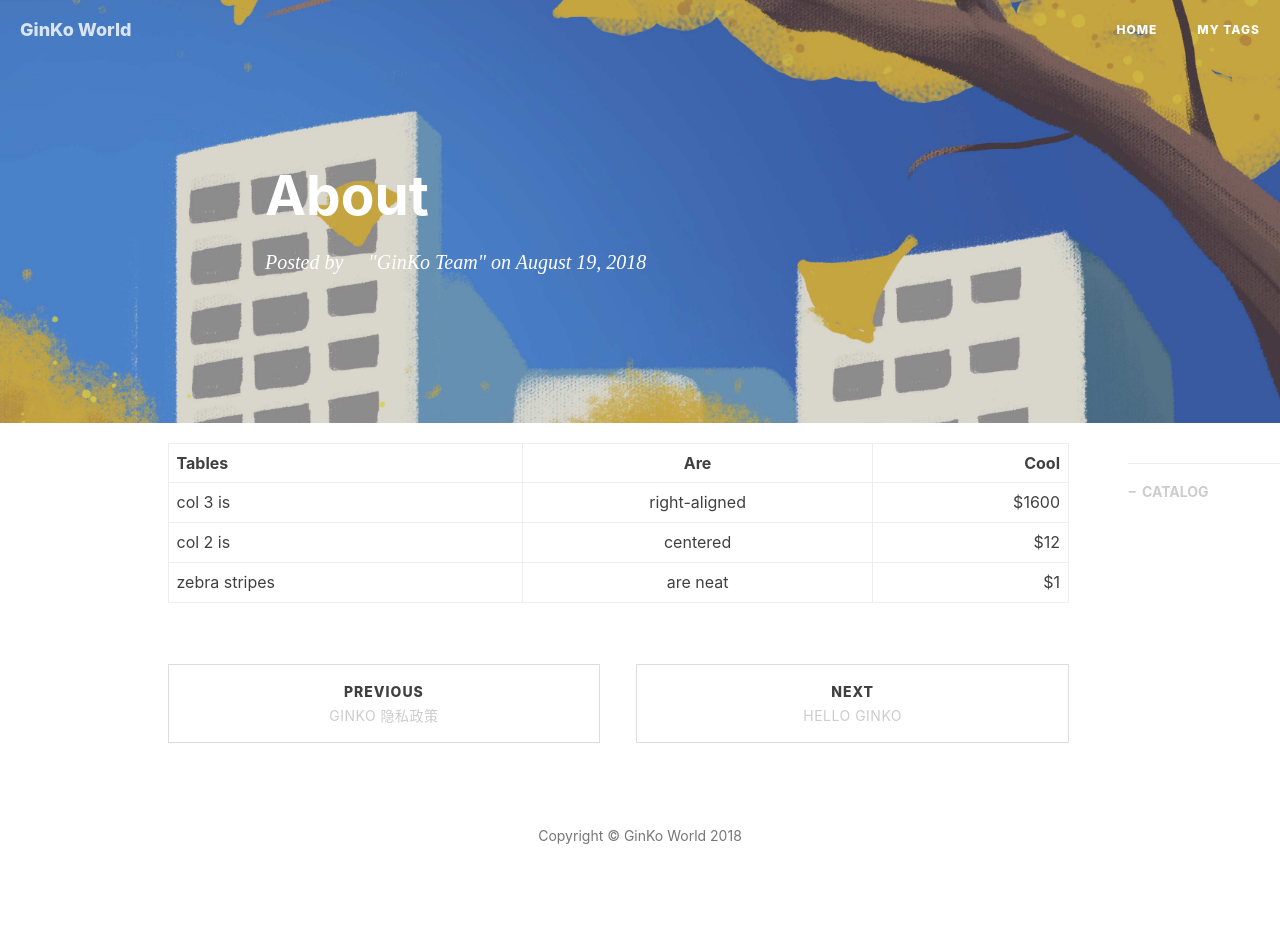
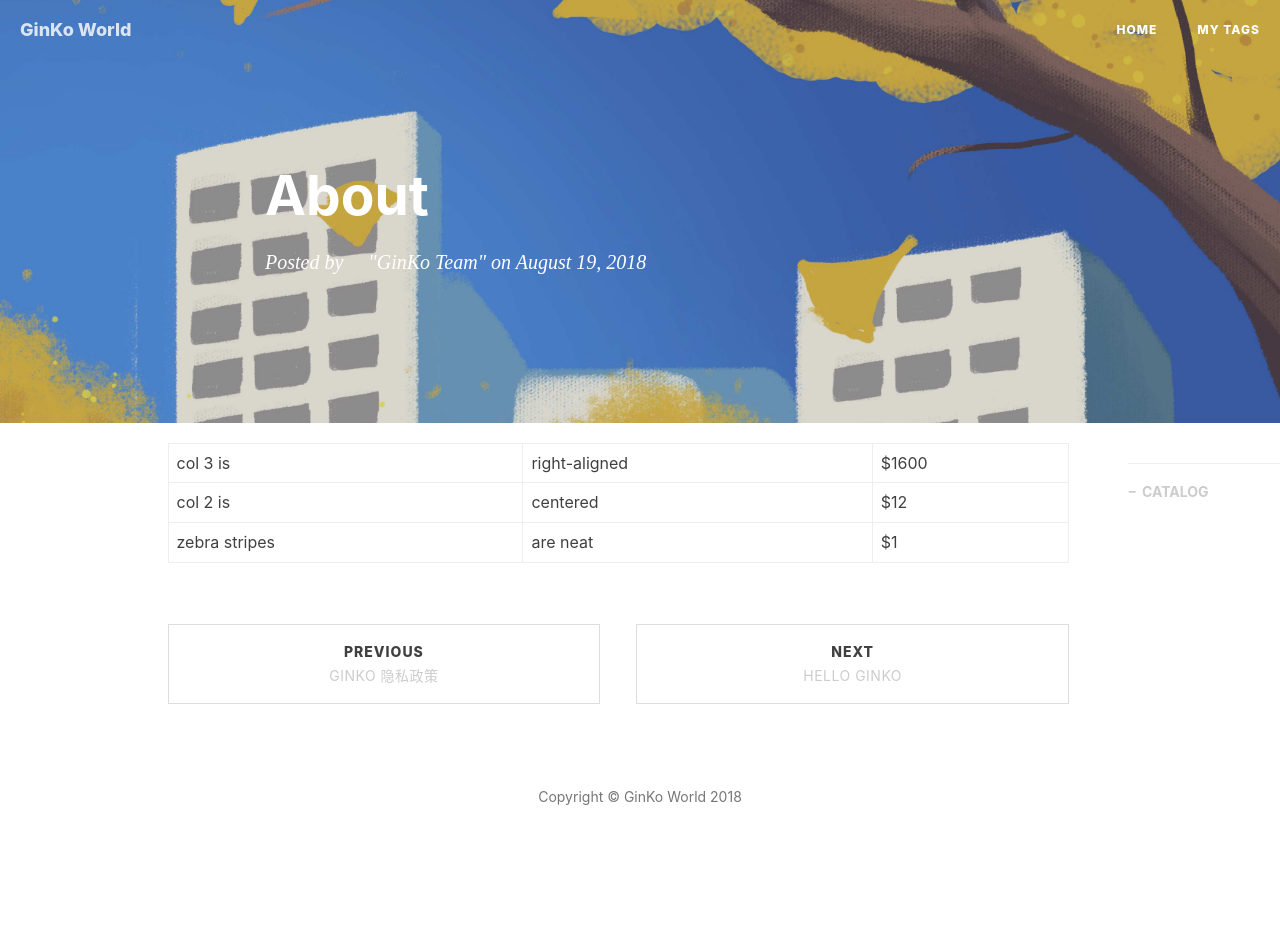
Before and after one commit to pandaKINandQUEEN/GinKo-BFU.github.io, a Jekyll site: the page built from _posts/2018-08-19-about.md, in a window 1280 px wide. Built offline with Jekyll 4.4.1, drawn with Linux system fonts in a browser that asks for light colours; nearby versions of some CDN libraries; comment, search, counter and statistics services are not loaded; after the commit the page ends 901 px from its top, so only the background shows below that.

Commit message:
Update 2018-08-19-about.md

```diff
--- a/_posts/2018-08-19-about.md
+++ b/_posts/2018-08-19-about.md
@@ -9,8 +9,7 @@ catalog: true
 tags:
 ---
 
-|Tables         | Are           | Cool  |
-| ------------- |:-------------:| -----:|
+
 | col 3 is      | right-aligned | $1600 |
 | col 2 is      | centered      |   $12 |
 | zebra stripes | are neat      |    $1 |
```
